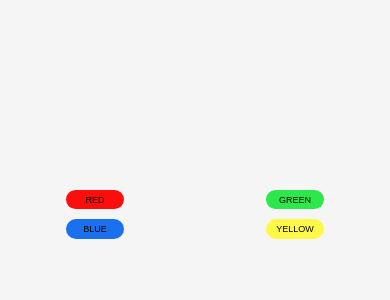
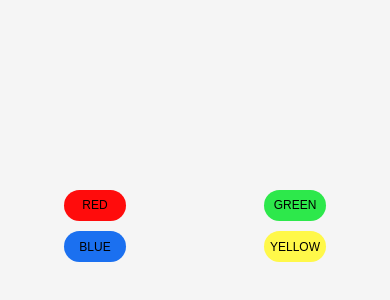
Before and after one commit to ChizhovaA/a, a plain HTML site: page index.html in a window 390 px wide. Shown: the part 190-490 px from the top of the page. Drawn offline with Linux system fonts and the light colour scheme.

Commit message:
Update style.css

```diff
--- a/style.css
+++ b/style.css
@@ -45,7 +45,9 @@ body{
     gap: 10px;
   }
   .btn{
-    font-size: 9px;
+    font-size: 12px;
+    width: 16vw;
+    height: 8vw;
   }
 }
 @media (max-width: 360px){
@@ -55,5 +57,7 @@ body{
   }
   .btn{
     font-size: 6px;
+    width: 16vw;
+    height: 8vw;
   }
 }
```
